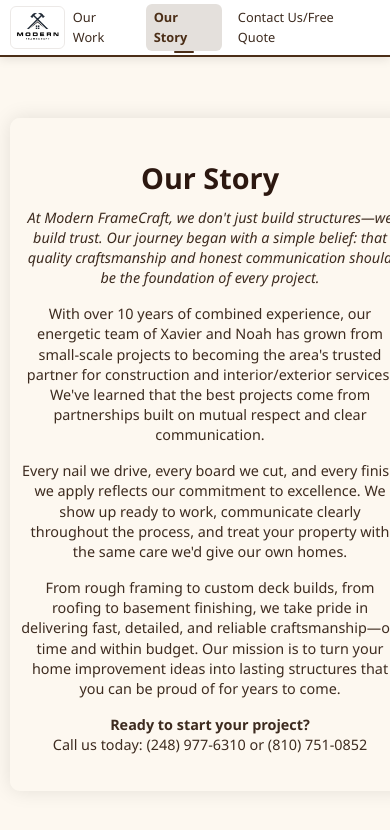
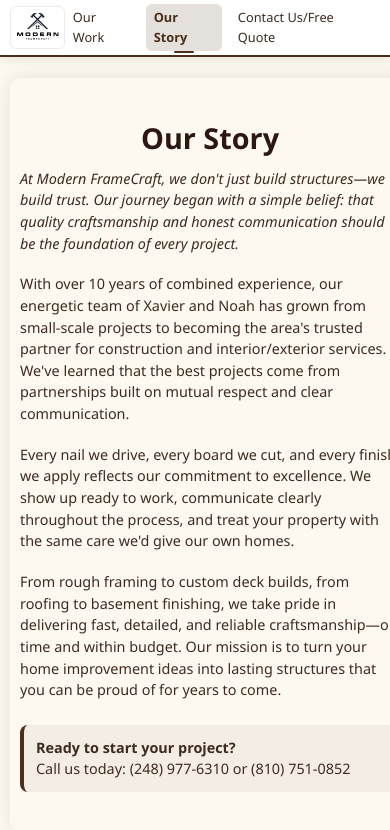
Before and after one commit to noahmeduvsky/2x6-and-Sticks-Website, a React (Vite) app in the folder 2x6-frontend/: page /our-story in a window 390 px wide. Shown: the top 830 px of the page. Built offline with nearby package versions, Linux system fonts and the light colour scheme.

Commit message:
mobile responsiveness

```diff
--- a/2x6-frontend/src/App.css
+++ b/2x6-frontend/src/App.css
@@ -194,6 +194,52 @@ body {
   }
 }
 
+/* OurStory specific mobile improvements */
+@media (max-width: 768px) {
+  .hero p {
+    margin-bottom: 1.5rem;
+    text-align: left;
+  }
+
+  .company-philosophy {
+    font-size: 1.1rem;
+    line-height: 1.6;
+    margin-bottom: 1.8rem;
+    text-align: left;
+  }
+
+  .contact-info {
+    font-size: 1rem;
+    line-height: 1.5;
+    margin-top: 2rem;
+    padding: 15px;
+    background-color: rgba(75, 46, 23, 0.05);
+    border-radius: 8px;
+    border-left: 4px solid #4b2e17;
+  }
+}
+
+@media (max-width: 480px) {
+  .hero p {
+    margin-bottom: 1.2rem;
+    font-size: 0.9rem;
+    line-height: 1.5;
+  }
+
+  .company-philosophy {
+    font-size: 1rem;
+    line-height: 1.5;
+    margin-bottom: 1.5rem;
+  }
+
+  .contact-info {
+    font-size: 0.9rem;
+    line-height: 1.4;
+    margin-top: 1.5rem;
+    padding: 12px;
+  }
+}
+
 /* Landscape orientation for mobile */
 @media (max-width: 768px) and (orientation: landscape) {
   body {
```
